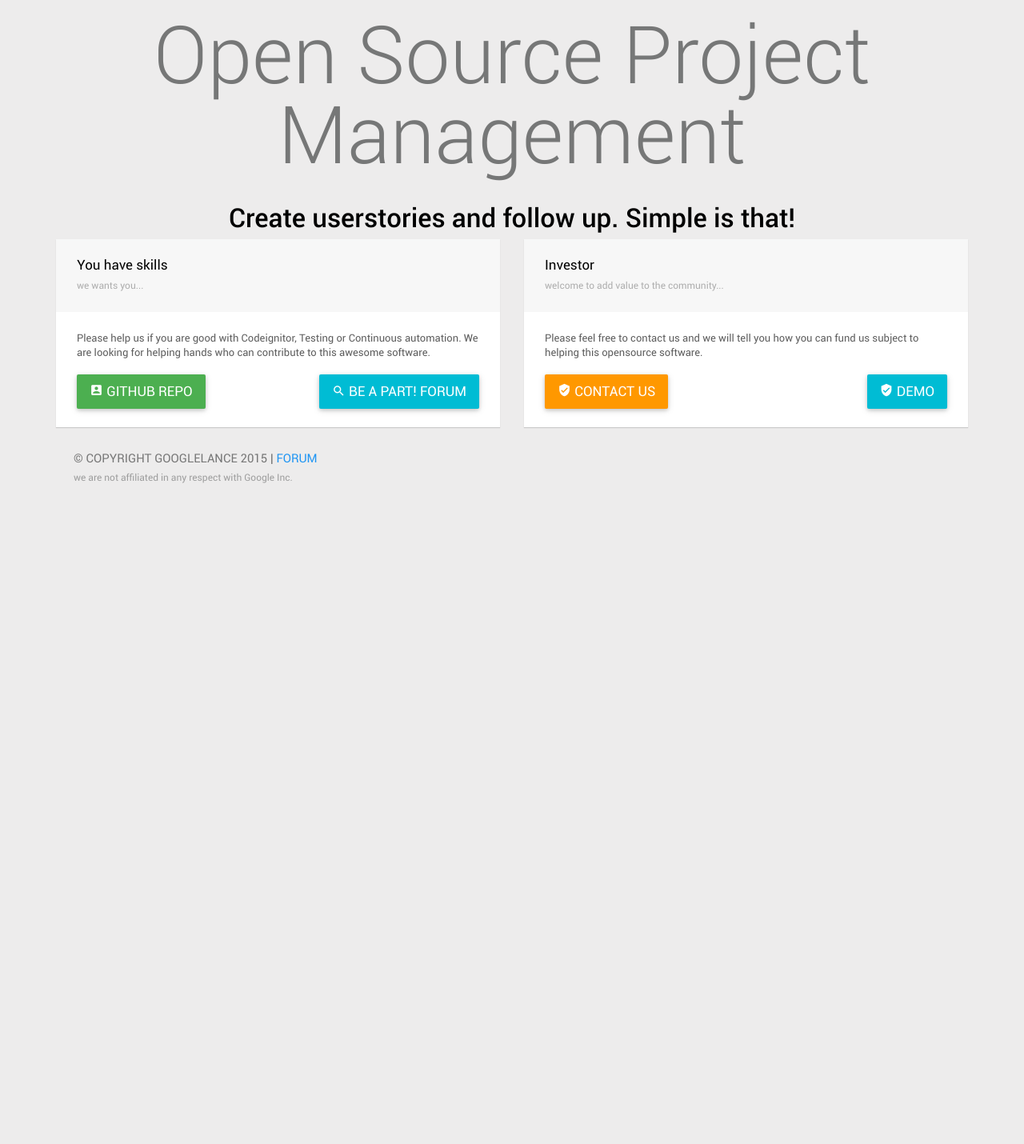
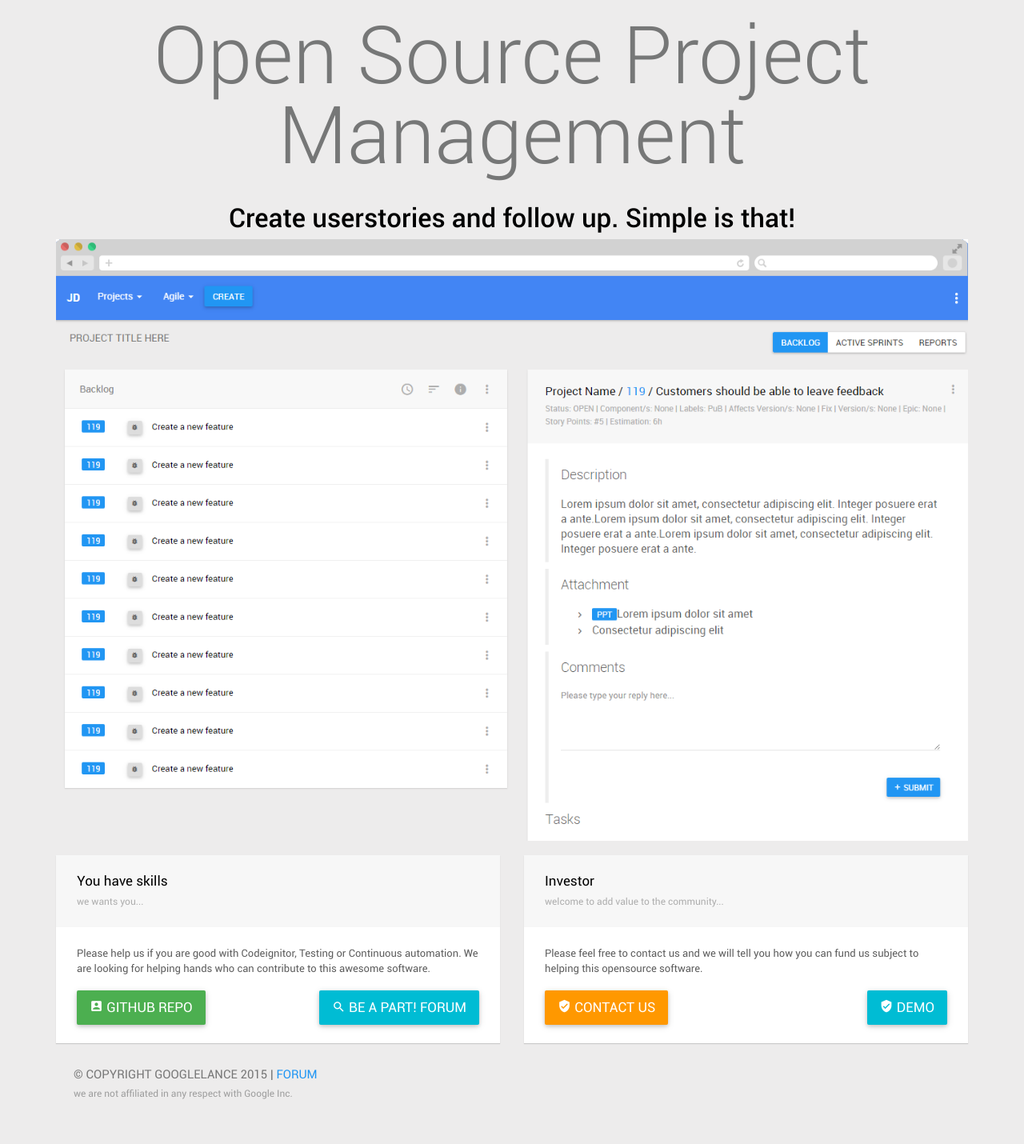
Before and after one commit to harshalone/Open-Source-Project-Management, a CodeIgniter app: page /database/index.php/welcome/index in a window 1280 px wide. Shown: the part 79-1509 px from the top of the page at 80% size. Before the commit the page ends 683 px from the top, so only its background shows below. Run offline with CodeIgniter, Linux system fonts and the light colour scheme.

Commit message:
updated welcome page

```diff
--- a/application/views/templates/head.inc.php
+++ b/application/views/templates/head.inc.php
@@ -8,11 +8,11 @@
     <title>open source project management</title>
 
     <!-- Vendor CSS -->
-    <link href="/theme/assets/css/animate.min.css" rel="stylesheet">
+    <link href="theme/assets/css/animate.min.css" rel="stylesheet">
 
 
     <!-- CSS -->
-    <link href="/theme/assets/css/app.min.css" rel="stylesheet">
+    <link href="theme/assets/css/app.min.css" rel="stylesheet">
      <?php //echo $this->uri->uri_string();
      if (strpos($this->uri->uri_string(), "user/profile") !== false){
        echo link_tag('theme/assets/css/app.min.1.css');
@@ -30,5 +30,5 @@
        }
        ?>
 
-      <link rel="stylesheet" href="/theme/assets/css/custom.css" />
+      <link rel="stylesheet" href="theme/assets/css/custom.css" />
 </head>
--- a/application/views/welcome_message.php
+++ b/application/views/welcome_message.php
@@ -5,6 +5,12 @@
                     <center>
                  <div class="slogan">Open Source Project Management</div>
                  <h1>Create userstories and follow up. Simple is that!</h1></center>
+                    <div class="row">
+                        <div class="col-sm-12">
+                            <img style="width:100%;" src="theme/assets/image/Safari-Flat-Browser.png" />
+                        </div>
+                    </div>
+                    <br/>
                  <div class="row">
                         <div class="col-sm-6">
                             <div class="card">
```
Also changed, not shown: theme/assets/image/Safari-Flat-Browser.png (added).
